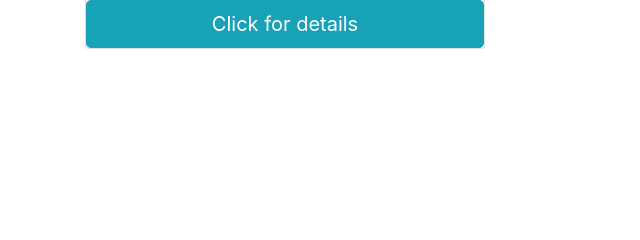
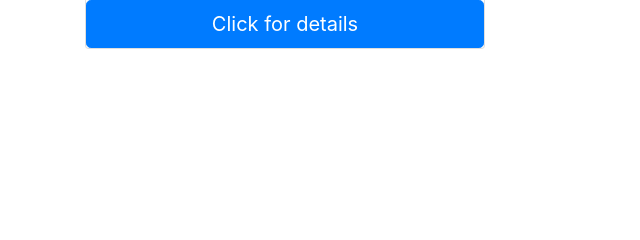
Before and after one commit to Janice-M/frozenInTime, a Django app: template photos/templates/search.html in a window 1280 px wide. Shown: the part 280-520 px from the top of the page, without its empty margins (0-640 px from the left). Run offline with Django 3.2, Linux system fonts and the light colour scheme; tables that the repository leaves empty hold one stand-in row (values such as "Sample post"); the template is opened without the code that fills it: values that come from a table or form of the project are taken from there, most other values are stand-ins (such as "Sample title", 1, 10 or a date in 2020); some libraries are stand-ins or nearby versions.

Commit message:
bootstrap edits

```diff
--- a/photos/templates/image.html
+++ b/photos/templates/image.html
@@ -3,7 +3,7 @@
 {% block content %}
 <div class="jumbotron" style="background-color: black;">
 <div class="container" style="overflow:auto;">
-     <div class="card" style="width: 25rem;">
+     <div class="card" style="width: 30rem;">
          <h3 class="card-title">{{image.name}}</h3>
          <img class="card-img-top" src="{{image.pic.url}}" alt="Card image cap">
          <p class="card-text">{{image.description}}</p>
--- a/photos/templates/search.html
+++ b/photos/templates/search.html
@@ -21,7 +21,7 @@
                 <img class="card-img-top" src="{{image.pic.url}}" alt="Card image cap">
 
                 <!-- Button trigger modal -->
-                <button type="button" class="btn btn-info btn-lg btn-block" data-toggle="modal"
+                <button type="button" class="btn btn-primary btn-lg btn-block" data-toggle="modal"
                     data-target="#{{image.id}}">Click for details</button>
                 <!-- Modal -->
                 <div class="modal fade" id="{{image.id}}" tabindex="-1" role="dialog"
@@ -38,12 +38,12 @@
                                 <p class="card-text">{{image.description}}.</p>
                                 <p class="card-text"> Location taken : {{image.image_location}}</p>
                                 <p class="card-text">Category : {{image.image_category}}</p>
-                                <button type="button" class="btn btn-success" onclick="copy('image{{image.url}}')">Copy
+                                <button type="button" class="btn btn-primary" onclick="copy('image{{image.url}}')">Copy
                                     Link</button>
 
                             </div>
                             <div class="modal-footer">
-                                <button type="button" class="btn btn-success" data-dismiss="modal">Close</button>
+                                <button type="button" class="btn btn-primary" data-dismiss="modal">Close</button>
                             </div>
                         </div>
                     </div>
```
